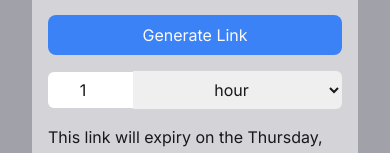
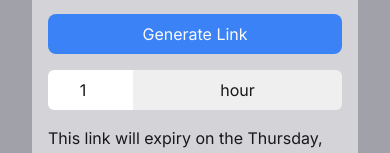
Before and after one commit to mrhrobertson/tempest, a Next.js app: page / in a window 390 px wide. Shown: the part 420-573 px from the top of the page. Built offline with nearby package versions, Linux system fonts and the light colour scheme.

Commit message:
Trying to fix select padding on mobile.

```diff
--- a/components/Form.tsx
+++ b/components/Form.tsx
@@ -95,7 +95,7 @@ export default function Form() {
           </button>
           <div className="flex w-full lg:w-1/2 items-center">
             <input
-              className="rounded-l-md h-full items-center text-center p-2 text-zinc-900 dark:text-zinc-50 dark:bg-zinc-900"
+              className="rounded-l-md items-center text-center p-2 text-zinc-900 dark:text-zinc-50 dark:bg-zinc-900"
               id="amount"
               type="number"
               onChange={(e: any) => setAmount(parseInt(e.target.value))}
@@ -106,7 +106,7 @@ export default function Form() {
               value={amount}
             />
             <select
-              className="rounded-r-md h-full items-center text-center p-2 flex-grow text-zinc-900 dark:text-zinc-50 dark:bg-zinc-900"
+              className="rounded-r-md items-center text-center p-2 appearance-none flex-grow text-zinc-900 dark:text-zinc-50 dark:bg-zinc-900"
               id="period"
               onChange={(e: any) => setPeriod(e.target.value)}
               value={period}
```
